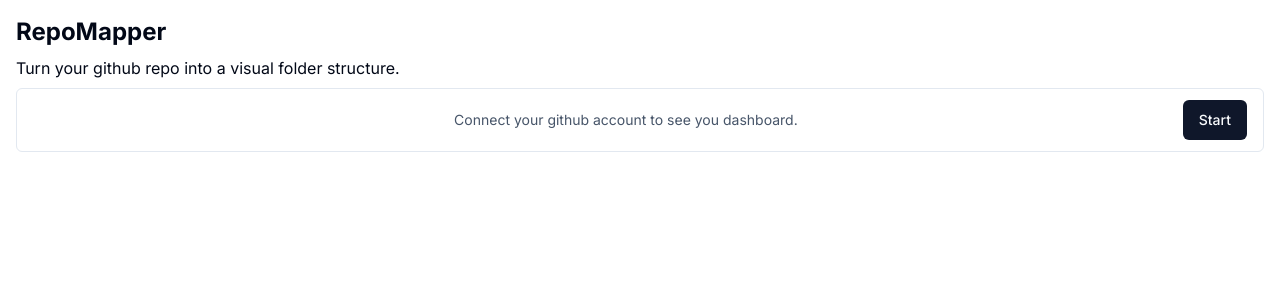
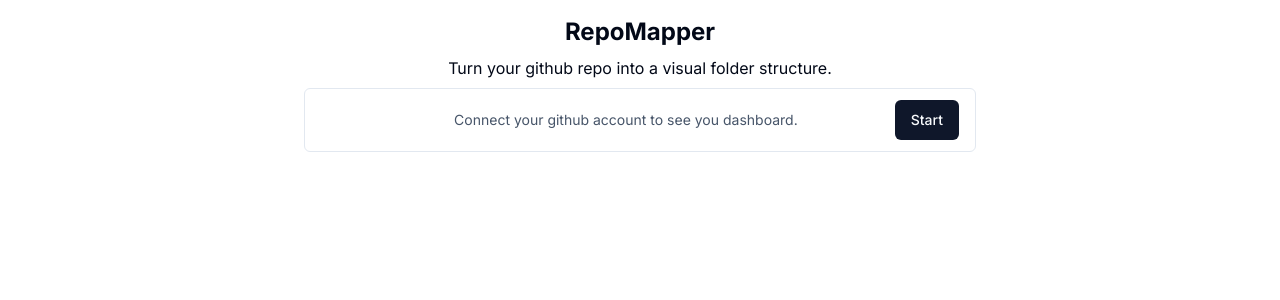
Before and after one commit to hqasmei/repo-mapper, a Next.js app: page / in a window 1280 px wide. Shown: the top 300 px of the page. Built offline with nearby package versions, Linux system fonts and the light colour scheme; no server answers; some icons are missing.

Commit message:
Updated styling

```diff
--- a/src/app/[slug]/page.tsx
+++ b/src/app/[slug]/page.tsx
@@ -61,7 +61,8 @@
   if (error) return <div>Error: {error}</div>;
 
   return (
-    <main className="flex min-h-screen flex-col space-y-6 p-4 md:p-24 items-start">
+    <main className="flex flex-col  py-24  w-full  items-center justify-center">
+      <div className="max-w-2xl flex w-full flex-col space-y-6">
         <Link href="/" className="flex  group flex-row space-x-1 items-center">
           <ArrowLeft
             size={16}
@@ -69,10 +70,10 @@
           />
           <span>Back</span>
         </Link>
-
         <pre>
           <code>{repoStructure}</code>
         </pre>
+      </div>
     </main>
   );
 }
--- a/src/app/layout.tsx
+++ b/src/app/layout.tsx
@@ -8,8 +8,8 @@
 const inter = Inter({ subsets: ['latin'] });
 
 export const metadata: Metadata = {
-  title: 'Create Next App',
-  description: 'Generated by create next app',
+  title: 'RepoMapper',
+  description: 'Turn your github repo into a visual folder structure.',
 };
 
 export default function RootLayout({
--- a/src/app/page.tsx
+++ b/src/app/page.tsx
@@ -3,9 +3,11 @@
 
 export default function Home() {
   return (
-    <div className="p-4 flex flex-col space-y-6">
-      <Welcome />
-      <Github />
+    <div className="p-4 flex w-full flex-col space-y-6  items-center justify-center text-center">
+      <div className="max-w-2xl flex w-full flex-col">
+        <Welcome />
+        <Github />
+      </div>
     </div>
   );
 }
--- a/src/components/github.tsx
+++ b/src/components/github.tsx
@@ -78,12 +78,9 @@
     <div className="grid grid-cols-1 gap-8">
       {status === 'authenticated' && (
         <div className="flex flex-col space-y-10">
-          <div>
-            <span className="font-bold text-2xl">Github</span>
-            <div>
-              <h2> Welcome {session.user.email} 😀</h2>
-              <Button onClick={() => signOut()}>Sign out</Button>
-            </div>
+          <div className="flex flex-row justify-between py-4 items-center">
+            <h2> Welcome {session.user.email} 😀</h2>
+            <Button onClick={() => signOut()}>Sign out</Button>
           </div>
 
           <RepositoriesList />
--- a/src/components/welcome.tsx
+++ b/src/components/welcome.tsx
@@ -4,8 +4,11 @@
 
 import { Button } from '@/components/ui/button';
 import { Icon } from '@iconify/react';
+import { signOut, useSession } from 'next-auth/react';
 
 export default function Welcome() {
+  const { data: session, status } = useSession();
+
   const popupCenter = (url: string) => {
     const dualScreenLeft = window.screenLeft ?? window.screenX;
     const dualScreenTop = window.screenTop ?? window.screenY;
@@ -35,20 +38,25 @@
         'Failed to open the window, it may have been blocked by a popup blocker.',
       );
   };
+
   return (
-    <main>
+    <main className="w-full">
       <div className="flex flex-col space-y-2">
         <h1 className="font-bold text-2xl">RepoMapper</h1>
         <span>Turn your github repo into a visual folder structure.</span>
+        {status !== 'authenticated' && (
           <div>
             <div className="border rounded-md flex flex-row items-center justify-between space-x-2 text-sm h-16 px-4">
               <Icon icon="mdi:github" width="36" height="36" />
               <span className="text-slate-600">
                 Connect your github account to see you dashboard.
               </span>
-            <Button onClick={() => popupCenter('/github-signin')}>Start</Button>
+              <Button onClick={() => popupCenter('/github-signin')}>
+                Start
+              </Button>
             </div>
           </div>
+        )}
       </div>
     </main>
   );
```
Lines whose indentation alone changed are shown as unchanged.
